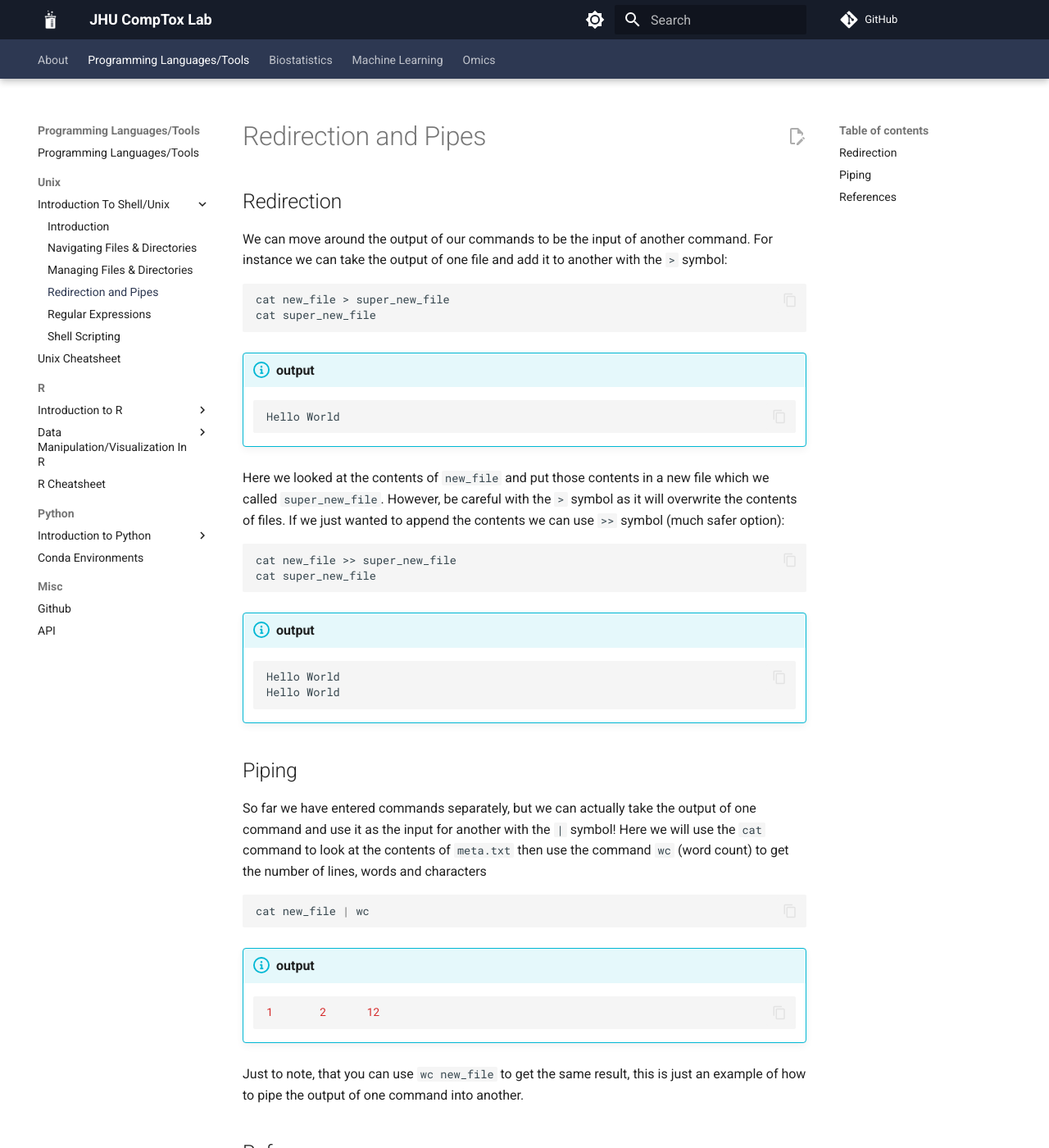
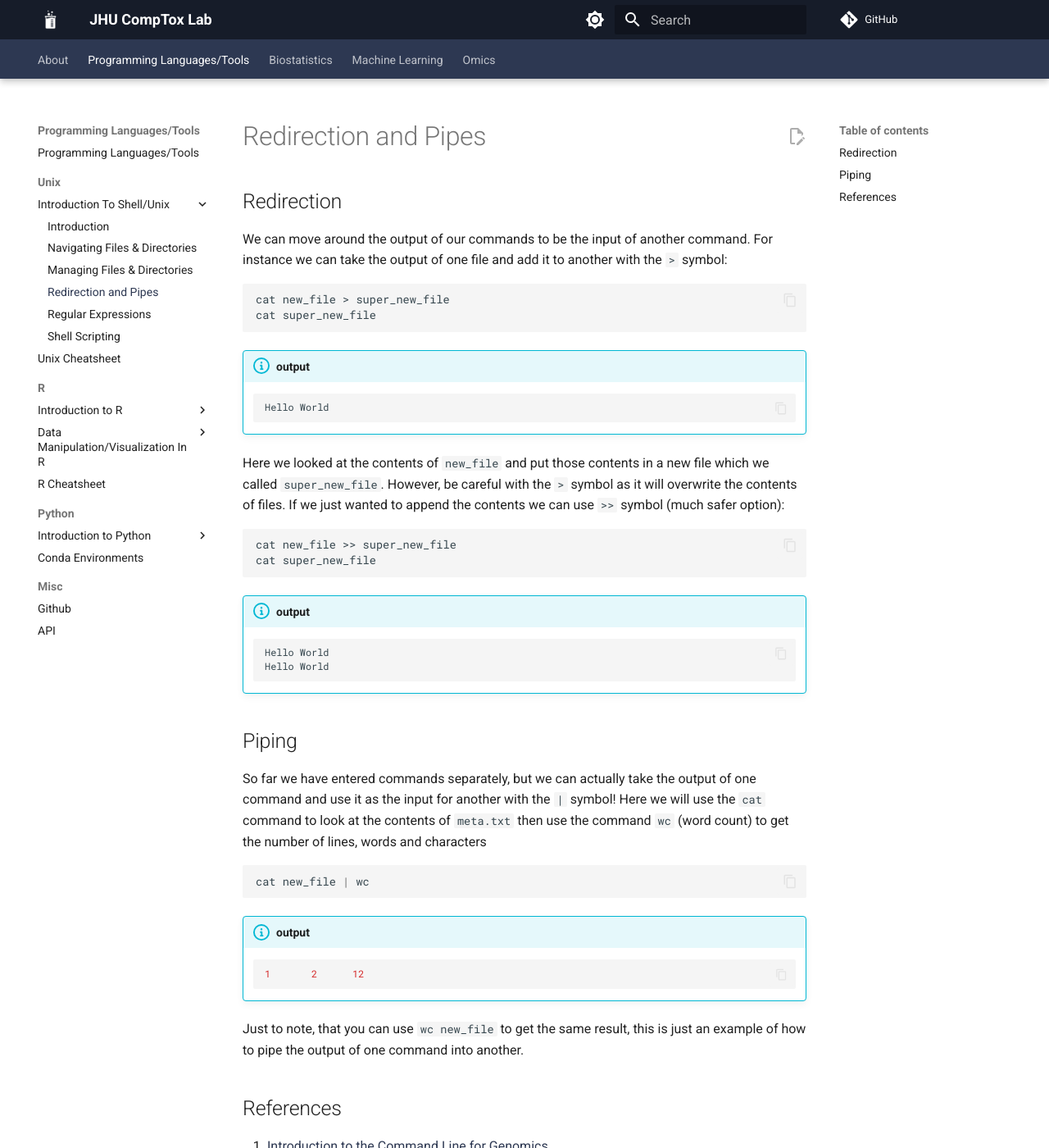
Before and after one commit to comp-tox-jhu/CompToxLab, an MkDocs documentation site: the page built from docs/programming_languages_tools/unix/04_redirection_pipes.md, in a window 1280 px wide and 1400 px high. Shown: the whole window at 82% size. Built offline with MkDocs 1.6.1 and Material for MkDocs 9.7.7, drawn with Linux system fonts in a browser that asks for light colours; comment, search, counter and statistics services are not loaded.

Commit message:
Update extra.css

```diff
--- a/docs/stylesheets/extra.css
+++ b/docs/stylesheets/extra.css
@@ -11,5 +11,5 @@
 }
 
 .md-typeset .admonition, details {
-  font-size: 16px
+  font-size: 14px
 }
```
